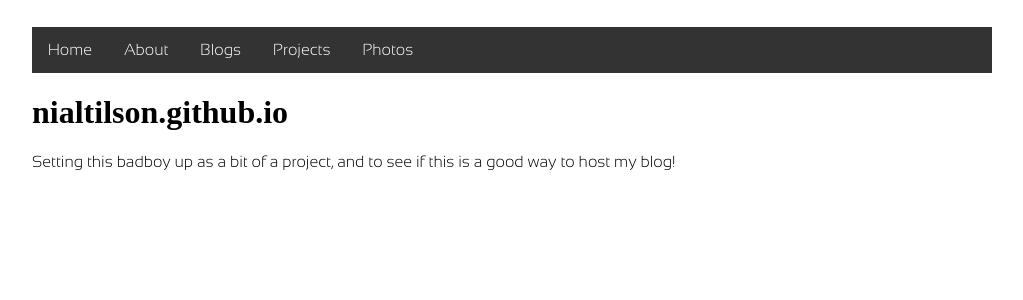
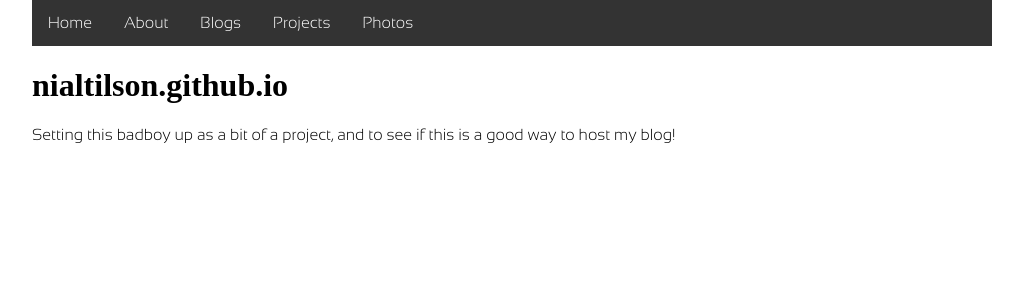
Before and after one commit to nialtilson/nialtilson.github.io, a PHP site: page / in a window 1280 px wide. Shown: the top 300 px of the page, without its empty margins (128-1151 px from the left). Run offline with PHP 8.4, Linux system fonts and the light colour scheme; some web fonts are replaced.

Commit message:
Change padding and margin

```diff
--- a/style.css
+++ b/style.css
@@ -118,11 +118,11 @@
 
 body {
   margin: auto;
-  margin-top: 20pt;
-  margin-bottom: 20pt;
+  /* margin-top: 20pt;
+  margin-bottom: 20pt; */
   /* border: 1px solid lightgrey; */
   max-width: 960px;
-  padding: 20px;
+  /* padding: 20px; */
   padding-top: 0px;
   padding-bottom: 0px;
   font-family: 'sansation';
```
